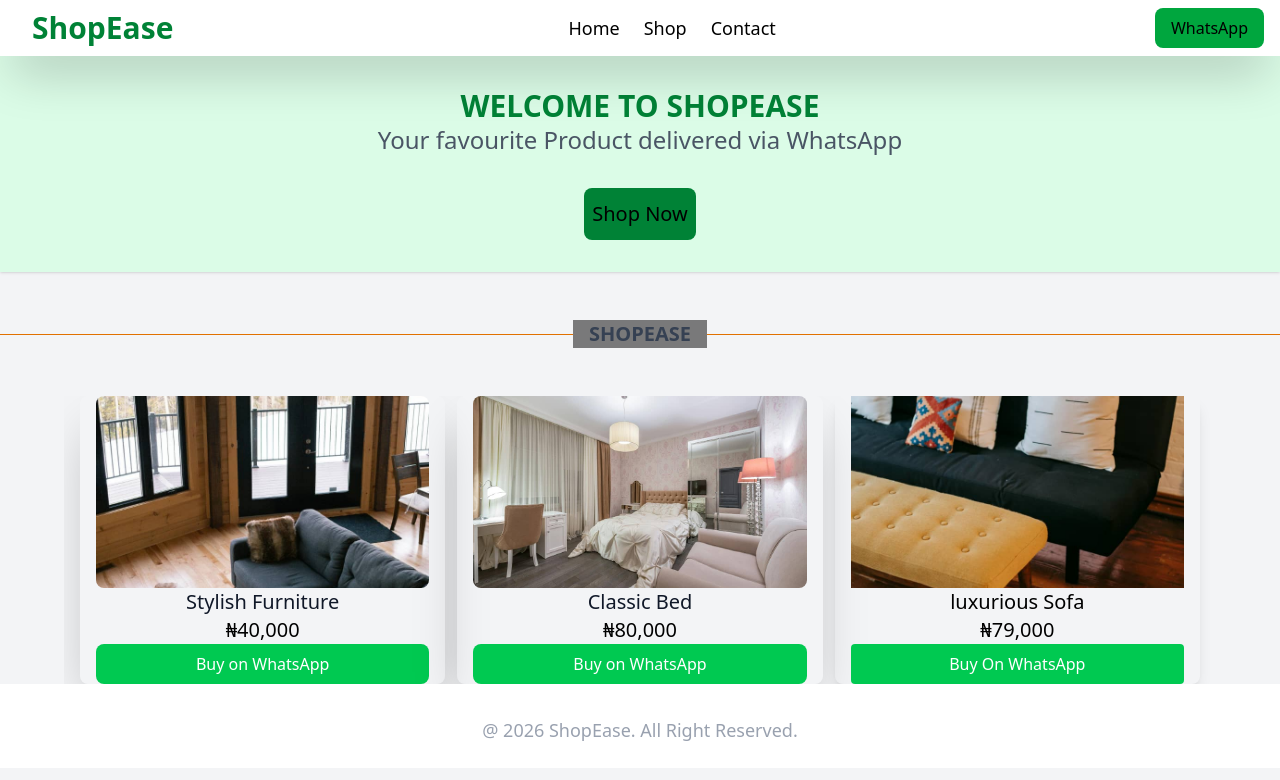
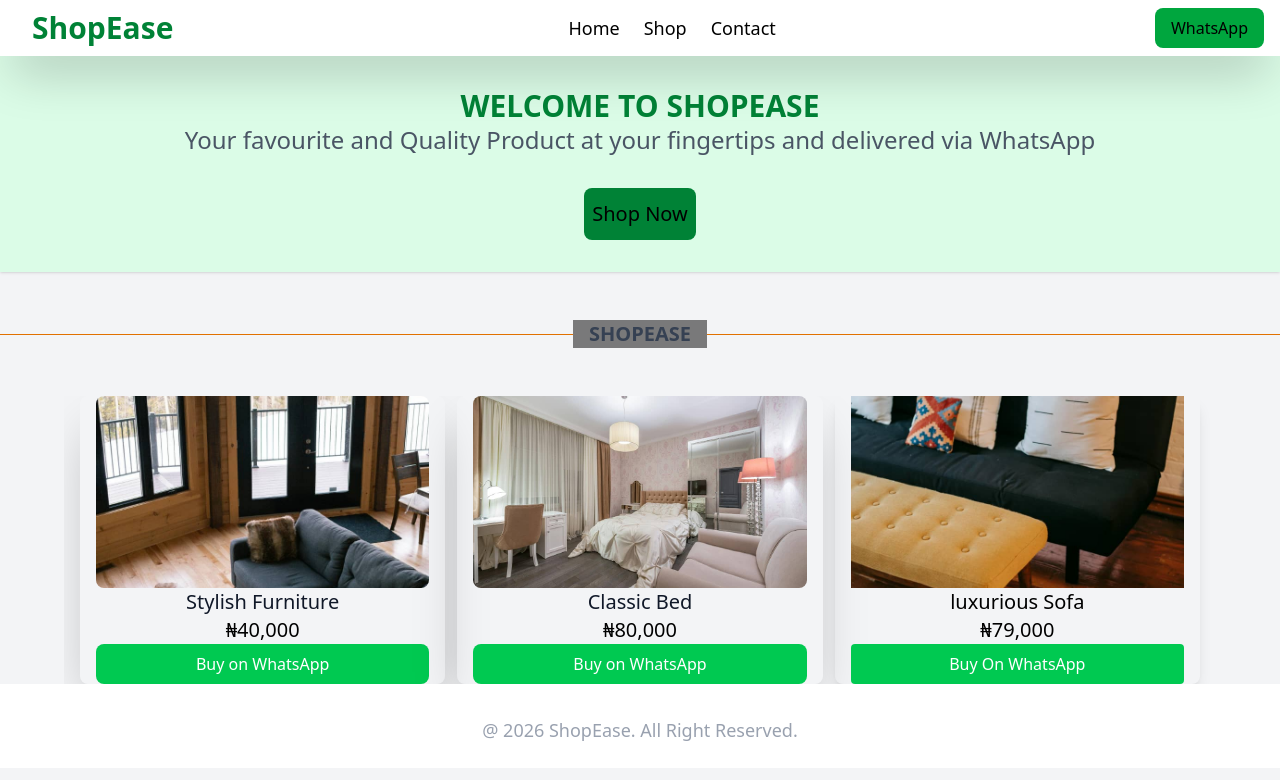
Before and after one commit to Goodluckdiamond/ShopEase, a plain HTML site: page index.html in a window 1280 px wide. Drawn offline with Linux system fonts and the light colour scheme; some packages are replaced by stand-ins of ours; a script that the page names is missing.

Commit message:
Update index.html

```diff
--- a/index.html
+++ b/index.html
@@ -51,7 +51,7 @@
 <div class="max-w-7xl mx-auto px-6 py-8 bg-green-100 shadow ">
     <div class=" text-center items-center flex flex-col">
         <h1 class="text-green-700 font-bold text-2xl sm:text-3xl md:text-3xl">WELCOME TO SHOPEASE</h1>
-        <p class="text-lg sm:text-xl md:text-2xl text-gray-600 font-medium">Your favourite Product delivered via WhatsApp</p>
+        <p class="text-lg sm:text-xl md:text-2xl text-gray-600 font-medium">Your favourite and Quality Product at your fingertips and delivered via WhatsApp</p>
 <!------------------SHOP BUTTON-------------->
 <div class="mt-2">
 <a href="shop.html"  class="bg-green-700 text-xl font-medium px-2 py-3 rounded-lg mt-6 inline-block pointer-events-auto">Shop Now</a></div>
```
